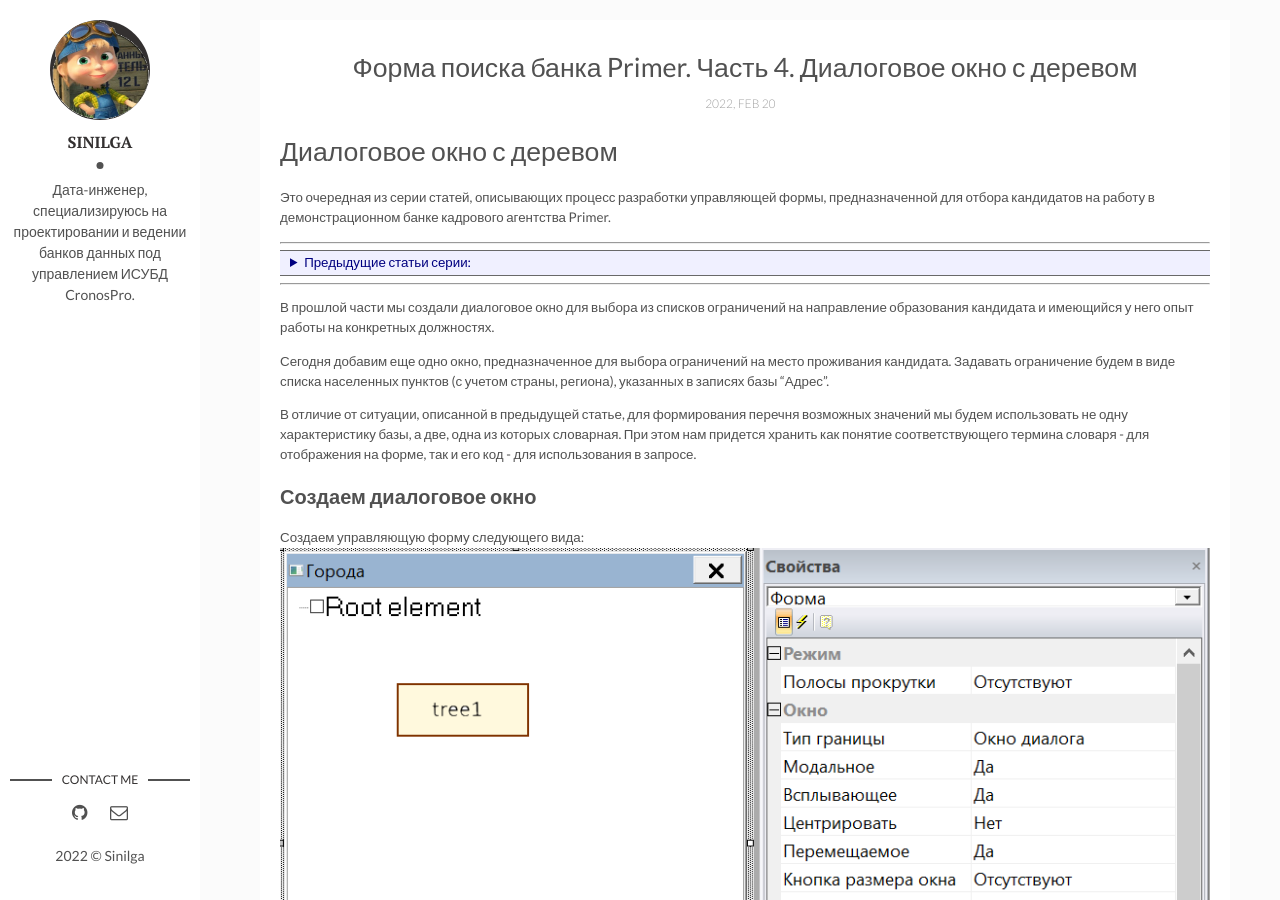
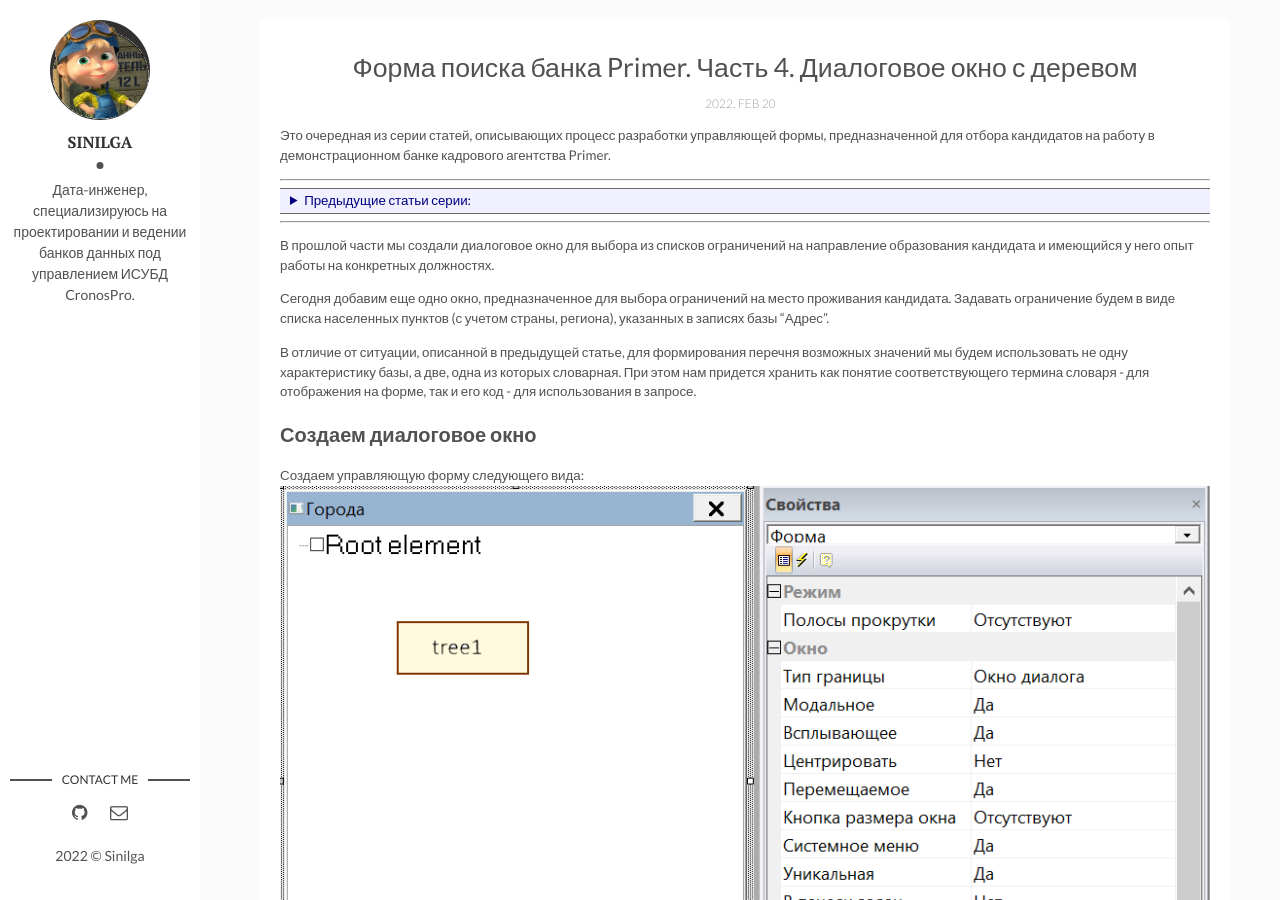
Before and after one commit to sinilga/cronospro, a Jekyll site: the page built from _posts/2022-02-21-findform_4.md, in a window 1280 px wide and 900 px high. Built offline with Jekyll 4.4.1, drawn with Linux system fonts in a browser that asks for light colours.

Commit message:
Update 2022-02-21-findform_4.md

```diff
--- a/_posts/2022-02-21-findform_4.md
+++ b/_posts/2022-02-21-findform_4.md
@@ -4,8 +4,6 @@ title:  "Форма поиска банка Primer. Часть 4. Диалого
 date:   2022-02-21 0:00:00 +0005
 tags: [ CronosPro, Lua, ОконныеФормы, TreeControl ]
 ---
-
-# Диалоговое окно с деревом
 
 Это очередная из серии статей, описывающих процесс разработки управляющей формы, предназначенной для отбора кандидатов на работу в демонстрационном банке кадрового агентства Primer.
 
```
